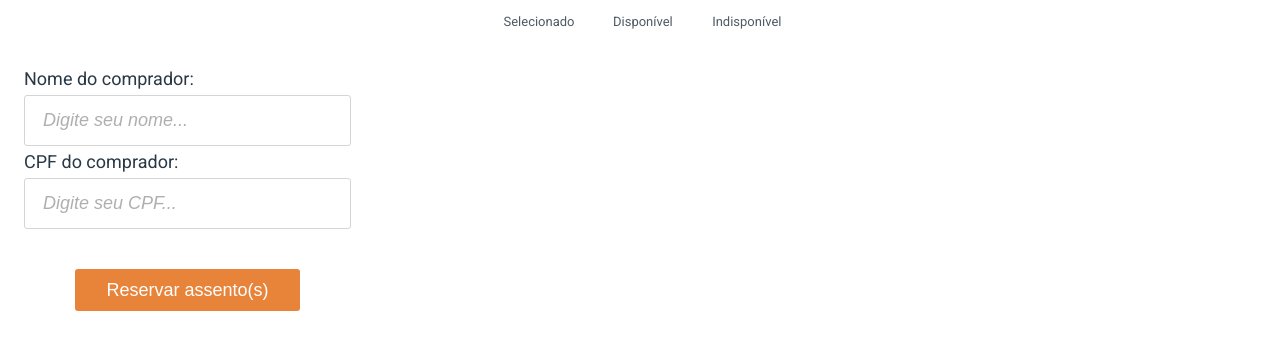
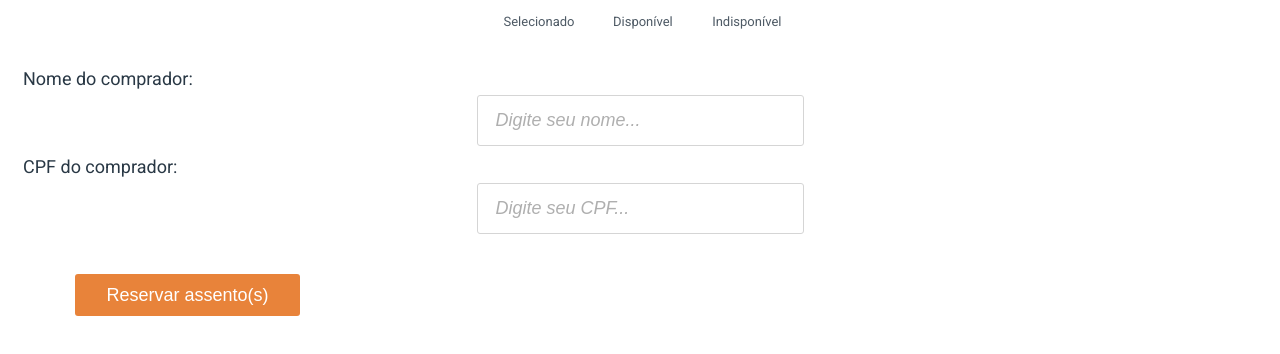
Before and after one commit to AbellasJuan/Cineflex, a React (Create React App) app: page /assentos/1 in a window 1280 px wide. Shown: the part 186-540 px from the top of the page. Built offline with nearby package versions, Linux system fonts and the light colour scheme; no server answers.

Commit message:
seatName fixed

```diff
--- a/src/components/Day.js
+++ b/src/components/Day.js
@@ -10,9 +10,11 @@ export default function Day({ day }) {
       <div className="showtime-list">
         {
           day.showtimes.map((seat, index) => (
-            <Link to={`/assentos/${seat.id}`}>
+            <Link style={{
+              'textDecoration': 'none',
+          }}to={`/assentos/${seat.id}`}>
               <div className="time-rectangle" key={index}>
-                <p>{seat.name}</p>
+                <span>{seat.name}</span>
               </div>
             </Link>
           ))
--- a/src/components/SelectSeat.js
+++ b/src/components/SelectSeat.js
@@ -101,7 +101,9 @@ export default function SelectSeat({ setOrder }){
             <input type="text" placeholder="Digite seu CPF..." onChange={(e) => setCpf(e.target.value)} value={cpf}/>
         </div>
 
-        <button onClick={() => bookingSession()}>
+        <button style={{
+                'marginBottom': '150px',
+          }} onClick={() => bookingSession()}>
             <p>Reservar assento(s)</p>
         </button>
 
--- a/src/css/style.css
+++ b/src/css/style.css
@@ -80,10 +80,9 @@ ul{
   justify-content: center;
 }
 
-.time-rectangle p{
+.time-rectangle span{
   font-weight: 400;
   font-size: 18px;
-  text-decoration: none;
   color: #FFFFFF;
 }
 
@@ -143,13 +142,15 @@ ul{
 }
 
 .client-info{
-    margin-left: 24px;
+  text-align: center;
 }
 
 .client-info p{
     font-size: 18px;
     font-weight: 400;
-    margin-top: 7px;
+    margin-top: 12px;
+    text-align: start;
+    margin-left: 23px;
 }
 
 .client-info input{
@@ -211,6 +212,7 @@ button{
     border-radius: 3px;
     margin-left: 75px;
     margin-top: 40px;
+    text-align: center;
 }
 
 button p{
```
